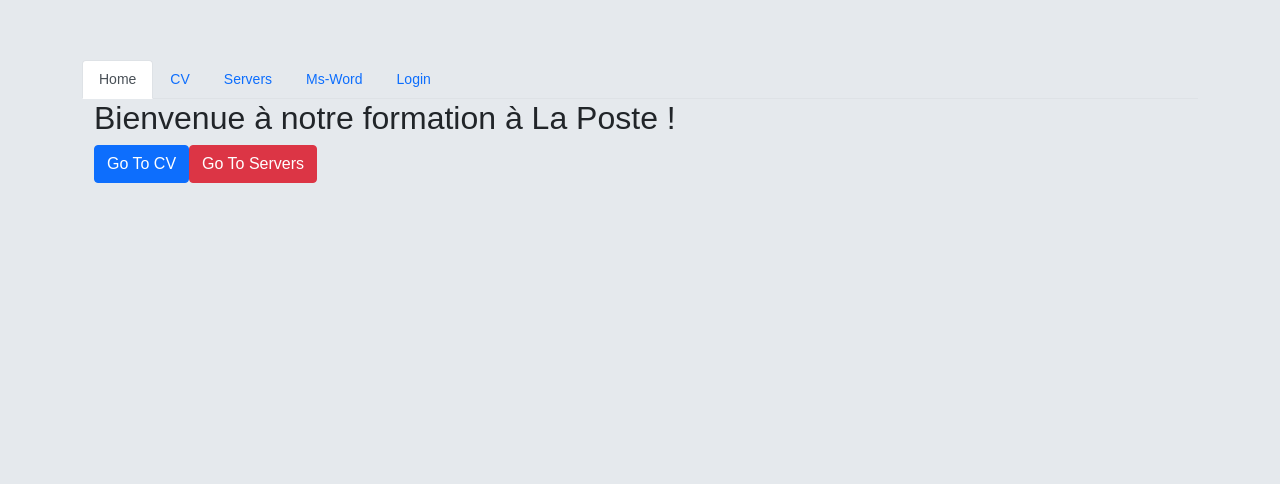
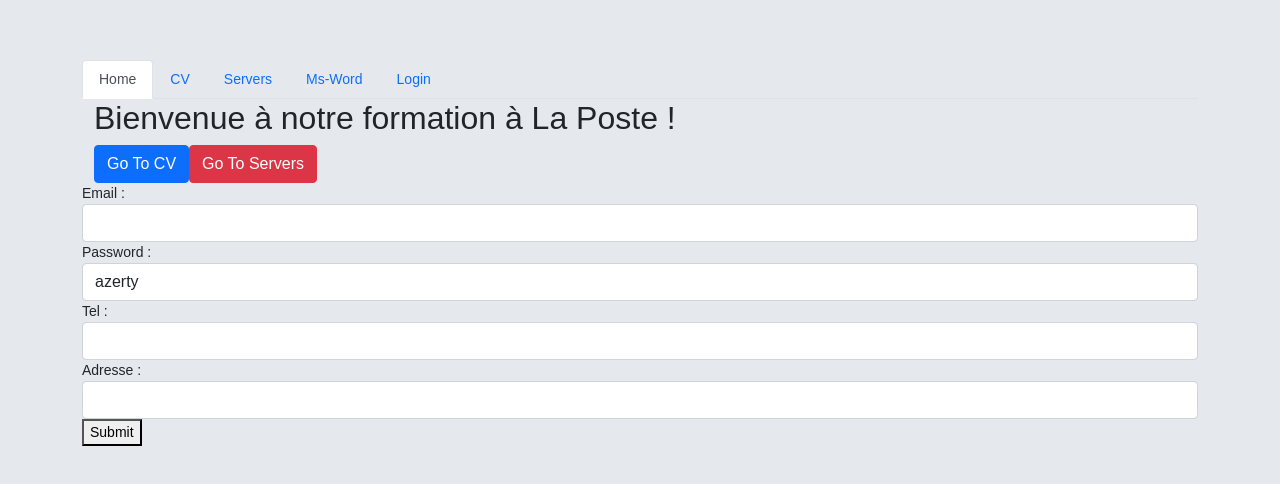
Before and after one commit to n2sy/LaPoste-ng, an Angular app: page / in a window 1280 px wide. Shown: the top 484 px of the page. Built offline with nearby package versions, Linux system fonts and the light colour scheme.

Commit message:
final step

```diff
--- a/src/app/app.component.html
+++ b/src/app/app.component.html
@@ -4,4 +4,6 @@
     <router-outlet></router-outlet>
 </div>
 
+<app-react-form></app-react-form>
+
 <!-- <app-recrue></app-recrue> -->
--- a/src/app/app.module.ts
+++ b/src/app/app.module.ts
@@ -1,5 +1,5 @@
 import { NgModule } from '@angular/core';
-import { FormsModule } from '@angular/forms';
+import { FormsModule, ReactiveFormsModule } from '@angular/forms';
 import { BrowserModule } from '@angular/platform-browser';
 
 import { AppComponent } from './app.component';
@@ -34,6 +34,7 @@ import { HttpClientModule } from '@angular/common/http';
 import { HttpTestComponent } from './http-test/http-test.component';
 import { ExpObservableComponent } from './exp-observable/exp-observable.component';
 import { login_interceptor } from './token-inter.interceptor';
+import { ReactFormComponent } from './react-form/react-form.component';
 
 @NgModule({
   declarations: [
@@ -64,9 +65,11 @@ import { login_interceptor } from './token-inter.interceptor';
     NoImagePipe,
     HttpTestComponent,
     ExpObservableComponent,
+    ReactFormComponent,
   ],
   imports: [
     FormsModule,
+    ReactiveFormsModule,
     BrowserModule,
     POSTE_ROUTING,
     SubModule,
--- /dev/null
+++ b/src/app/react-form/react-form.component.html
@@ -0,0 +1,29 @@
+<div class="container">
+    <form [formGroup]="loginForm" (ngSubmit)="showForm()">
+        <div formGroupName="credentials">
+            Email : <br>
+            <input formControlName="login" type="text" class="form-control">
+
+            <!-- <div *ngIf="loginForm.get('login').invalid && loginForm.get('login').touched" class="alert alert-danger">Adresse
+                mail non
+                valide</div> -->
+            Password : <br>
+            <input formControlName="password" type="text" class="form-control">
+            <div *ngIf="loginForm.get('credentials').get('password').invalid" class="alert alert-danger">Wrong Password
+            </div>
+
+        </div>
+
+        Tel : <br>
+        <input formControlName="telephone" type="text" class="form-control">
+
+        <!-- <div *ngIf="loginForm.get('login').invalid && loginForm.get('login').touched" class="alert alert-danger">Adresse
+            mail non
+            valide</div> -->
+        Adresse : <br>
+        <input formControlName="adresse" type="text" class="form-control">
+
+
+        <button type='submit'>Submit</button>
+    </form>
+</div>
--- /dev/null
+++ b/src/app/react-form/react-form.component.ts
@@ -0,0 +1,38 @@
+import { Component, OnInit } from '@angular/core';
+import { FormControl, FormGroup, Validators } from '@angular/forms';
+
+@Component({
+  selector: 'app-react-form',
+  templateUrl: './react-form.component.html',
+  styleUrls: ['./react-form.component.css'],
+})
+export class ReactFormComponent implements OnInit {
+  loginForm: FormGroup;
+  forbiddenPassword = ['kais', 'mansour'];
+  constructor() {}
+
+  ngOnInit(): void {
+    this.loginForm = new FormGroup({
+      credentials: new FormGroup({
+        login: new FormControl(null, [Validators.required, Validators.email]),
+        password: new FormControl('azerty', [
+          Validators.required,
+          this.forbiddenPwd.bind(this),
+        ]),
+      }),
+      adresse: new FormControl(null),
+      telephone: new FormControl(null),
+    });
+  }
+
+  showForm() {
+    console.log(this.loginForm);
+  }
+
+  forbiddenPwd(Ctrl: FormControl) {
+    if (this.forbiddenPassword.indexOf(Ctrl.value) != -1) {
+      return { forbidden: true };
+    }
+    return null;
+  }
+}
```
Also changed, not shown: src/app/react-form/react-form.component.css (added), 1 other file (tests, documents, lock files or other folders).
